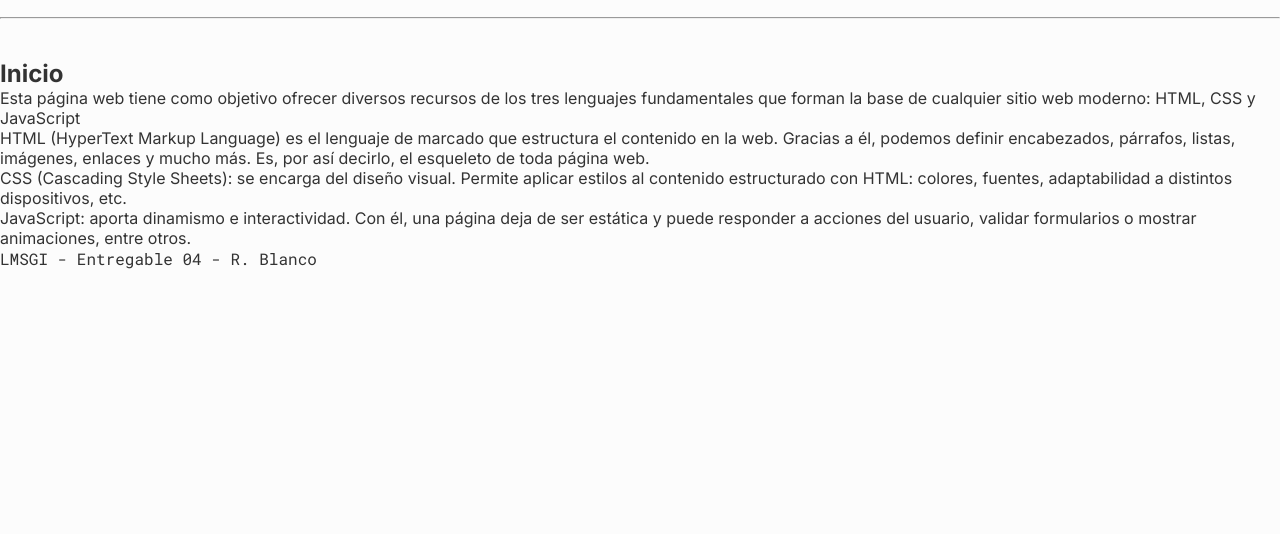
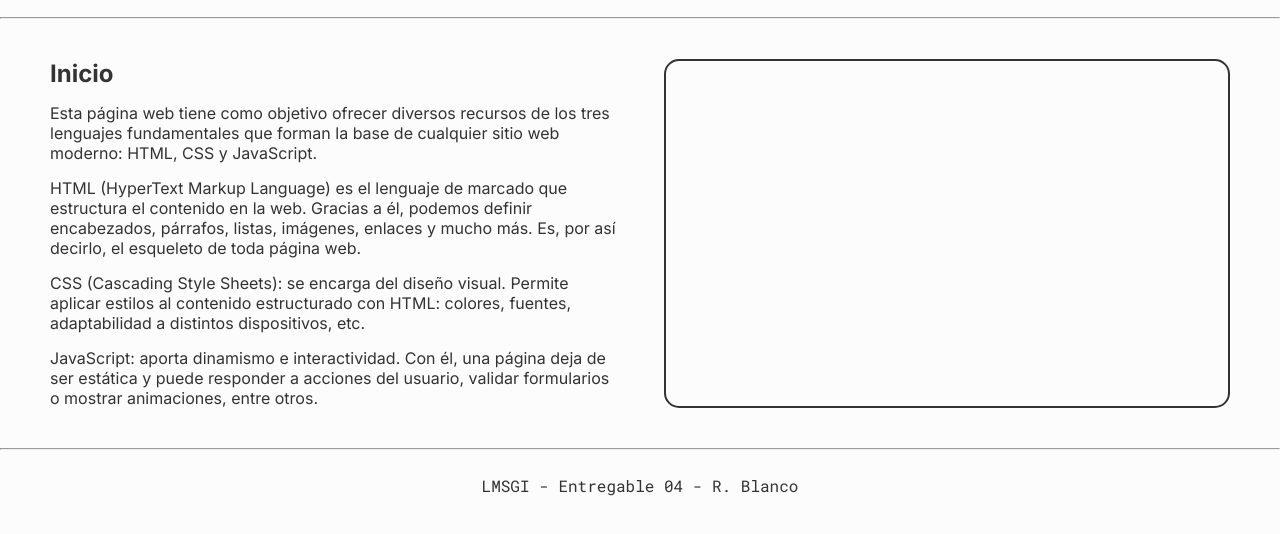
Before and after one commit to Ruben-BV/lmsgi_entregable04, a plain HTML site: page index.html in a window 1280 px wide. Shown: the part 86-620 px from the top of the page. Drawn offline with Linux system fonts and the light colour scheme; a script that the page names is missing.

Commit message:
Index - Main and footer with styles - Without carousel

```diff
--- a/css/styles.css
+++ b/css/styles.css
@@ -21,37 +21,6 @@ header {
     justify-content: space-between;
 }
 
-nav {
-    align-content: center;
-}
-
-nav a {
-    all: unset;
-}
-
-nav a:hover {
-    border-bottom: 2px solid #EC6231;
-    cursor: pointer;
-}
-
-.underlined-orange {
-    border-bottom: 2px solid #EC6231;
-}
-
-
-.menu {
-    display: flex;
-    list-style: none;
-}
-
-li {
-    margin-left: 35px;
-}
-
-hr {
-    color:#999999;
-}
-
 h1 {
     font-family: "Roboto Mono", monospace;
     font-size: 40px;
@@ -70,6 +39,65 @@ h1 {
     color: #DABD00;
 }
 
+nav {
+    align-content: center;
+}
+
+nav a {
+    all: unset;
+}
+
+nav a:hover {
+    border-bottom: 2px solid #EC6231;
+    cursor: pointer;
+}
+
+.underlined-orange {
+    border-bottom: 2px solid #EC6231;
+}
+
+.menu {
+    display: flex;
+    list-style: none;
+}
+
+li {
+    margin-left: 35px;
+}
+
+hr {
+    color:#999999;
+}
+
+.main-container {
+    display: flex;
+    justify-content: space-between;
+    margin: 0 50px 0 50px;
+}
+
+h2 {
+    font-size: 24px;
+}
+
+.main-container section {
+    width: 48%;
+}
+
+article p {
+    margin-top: 15px;
+}
+
+.carousel {
+    border: 2px solid #333333;
+    border-radius: 15px;
+}
+
 footer {
+    margin-top: 40px;
     font-family: "Roboto Mono", monospace;
 }
+
+footer p {
+    margin: 25px 0 25px 0;
+    text-align: center;
+}
--- a/index.html
+++ b/index.html
@@ -24,19 +24,14 @@
         <hr>
     </header>
     <main>
-        <div>
+        <div class="main-container">
             <section class="introduction">
                 <h2>Inicio</h2>
                 <article>
-                    <p>
-                        Esta página web tiene como objetivo ofrecer diversos recursos de los tres lenguajes fundamentales que forman la base de cualquier sitio web moderno: HTML, CSS y JavaScript <br>
-
-                        HTML (HyperText Markup Language) es el lenguaje de marcado que estructura el contenido en la web. Gracias a él, podemos definir encabezados, párrafos, listas, imágenes, enlaces y mucho más. Es, por así decirlo, el esqueleto de toda página web. <br>
-
-                        CSS (Cascading Style Sheets): se encarga del diseño visual. Permite aplicar estilos al contenido estructurado con HTML: colores, fuentes, adaptabilidad a distintos dispositivos, etc. <br>
-
-                        JavaScript: aporta dinamismo e interactividad. Con él, una página deja de ser estática y puede responder a acciones del usuario, validar formularios o mostrar animaciones, entre otros.
-                    </p>
+                    <p>Esta página web tiene como objetivo ofrecer diversos recursos de los tres lenguajes fundamentales que forman la base de cualquier sitio web moderno: HTML, CSS y JavaScript.</p>
+                    <p>HTML (HyperText Markup Language) es el lenguaje de marcado que estructura el contenido en la web. Gracias a él, podemos definir encabezados, párrafos, listas, imágenes, enlaces y mucho más. Es, por así decirlo, el esqueleto de toda página web.</p>
+                    <p>CSS (Cascading Style Sheets): se encarga del diseño visual. Permite aplicar estilos al contenido estructurado con HTML: colores, fuentes, adaptabilidad a distintos dispositivos, etc.</p>
+                    <p>JavaScript: aporta dinamismo e interactividad. Con él, una página deja de ser estática y puede responder a acciones del usuario, validar formularios o mostrar animaciones, entre otros.</p>
                 </article>
             </section>
             <section class="carousel">
@@ -45,6 +40,7 @@
         </div>
     </main>
     <footer>
+        <hr>
         <p>LMSGI - Entregable 04 - R. Blanco</p>
     </footer>
     <script src="carousel.js"></script>
```
